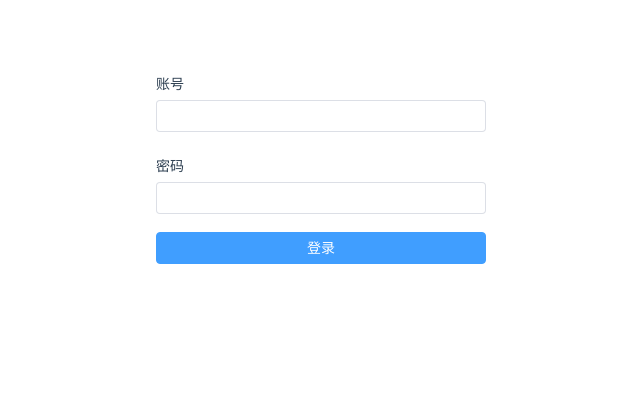
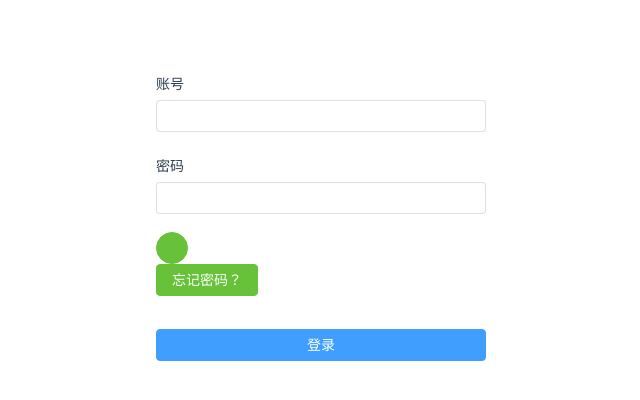
Before and after one commit to lifeng0402/codes, a Vue app in the folder vue3-element-plus-test/: page /#/login in a window 1280 px wide. Shown: the top 400 px of the page, without its empty margins (319-959 px from the left). Built offline with nearby package versions, Linux system fonts and the light colour scheme.

Commit message:
登录页面增加忘记密码

```diff
--- a/vue3-element-plus-test/src/views/LoginView.vue
+++ b/vue3-element-plus-test/src/views/LoginView.vue
@@ -11,6 +11,15 @@
                         <label>密码</label>
                         <el-input v-model="ruleForm.checkPass" type="password" autocomplete="off" />
                   </el-form-item>
+
+                  <el-row class="block el-element">
+                        <el-col :span="12">
+                              <el-button type="success" :icon="Check" circle/>
+                        </el-col>
+                        <el-col :span="12">
+                              <el-button type="success">忘记密码？</el-button>
+                        </el-col>
+                  </el-row>
 
                   <el-form-item>
                         <el-button type="primary" @click="submitForm(ruleFormRef)" class="block">登录</el-button>
@@ -79,4 +88,9 @@ const submitForm = (formEl: FormInstance | undefined) => {
       width: 100%;
       display: block;
 }
+.el-element{
+      width: 100%;
+      margin-bottom: 10%;
+
+}
 </style>
```
